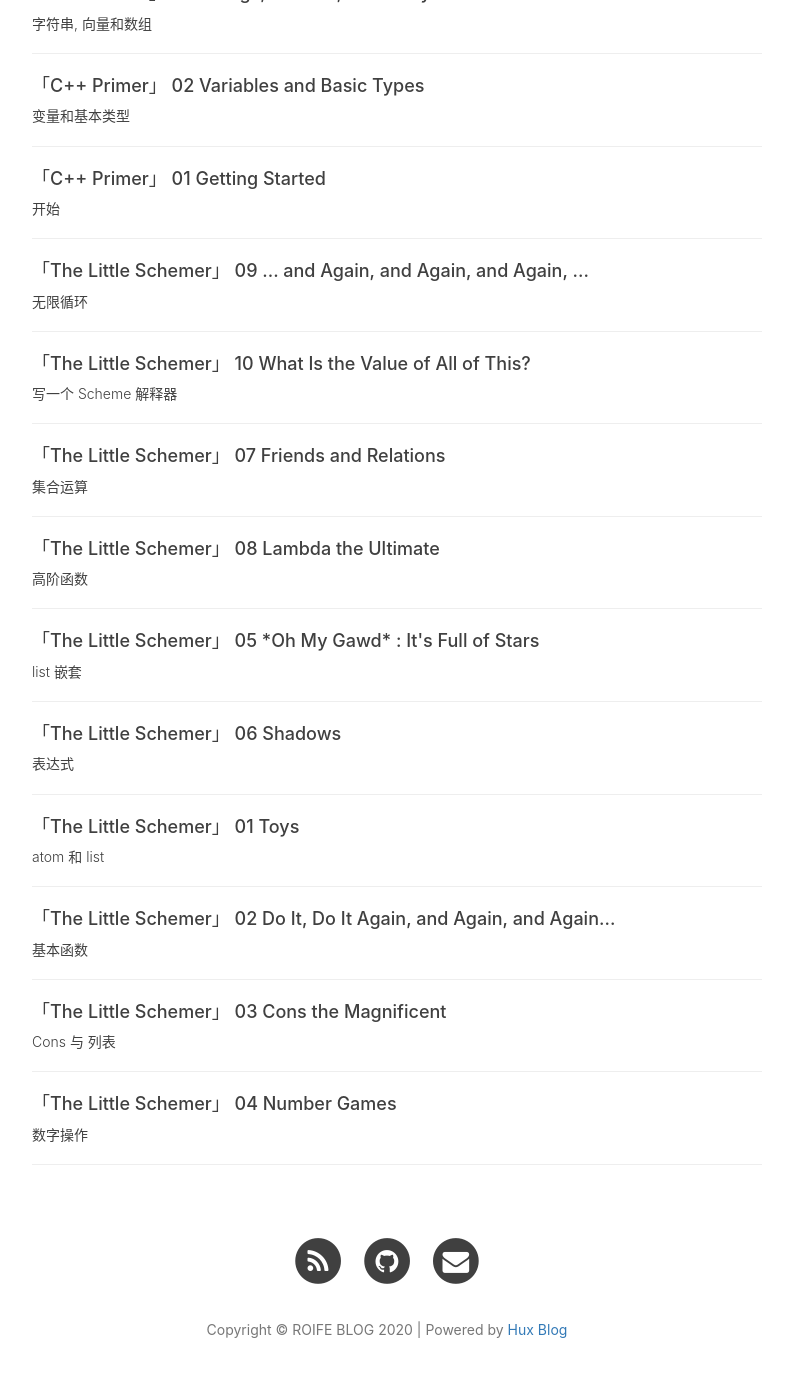
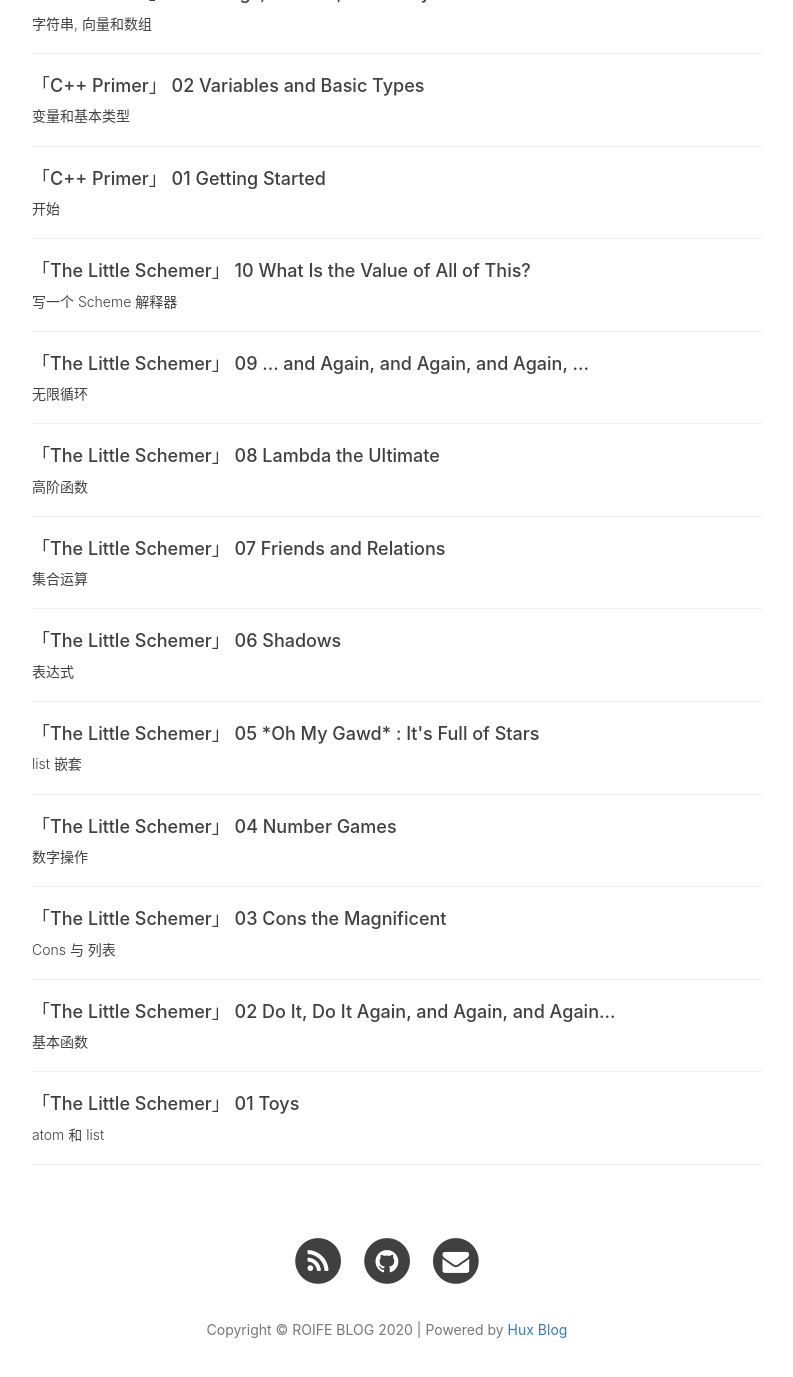
Before and after one commit to LogicLee0902/-LogicLee0902.github.io, a Jekyll site: the page built from archive.html, in a window 1280 px wide and 1400 px high, scrolled down 3675 px. Shown: the top 1377 px of the window, without its empty margins (253-1046 px from the left). Built offline with Jekyll 4.4.1, drawn with Linux system fonts in a browser that asks for light colours; nearby versions of some CDN libraries; comment, search, counter and statistics services are not loaded; some of the changed text lies outside the part shown.

Commit message:
fix the order of posts in [Archive]

```diff
--- a/archive.html
+++ b/archive.html
@@ -60,9 +60,7 @@
 
 			<!-- Article List -->
 			<div class="mini-post-list js-result d-none">
-				{%- assign _sorted_list = site.posts -%}
-				{%- assign _sorted_list = _sorted_list | sort: 'date' -%}
-				{%- assign _sorted_list = _sorted_list | reverse -%}
+				{%- assign _sorted_list = site.posts | sort: 'title' | sort: 'date' | reverse -%}
 
 
 				{%- for _article in _sorted_list -%}
```
